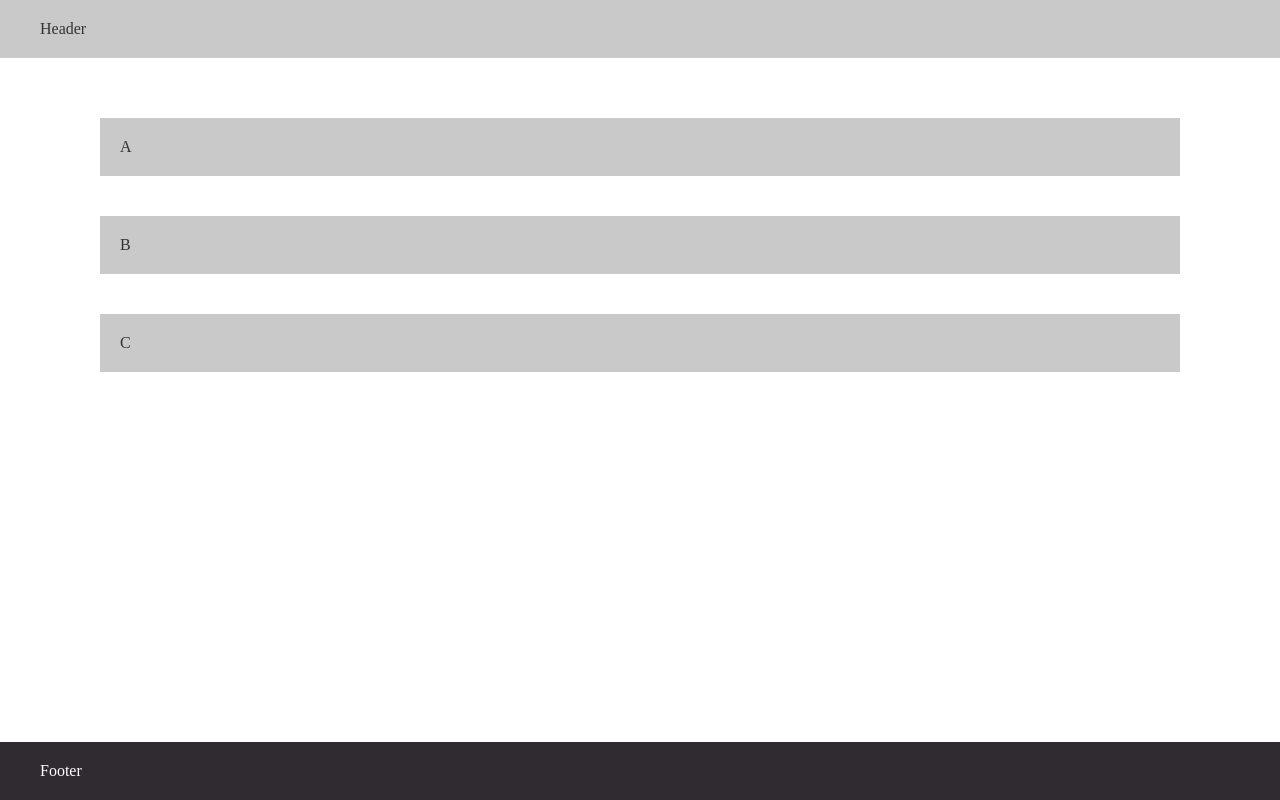
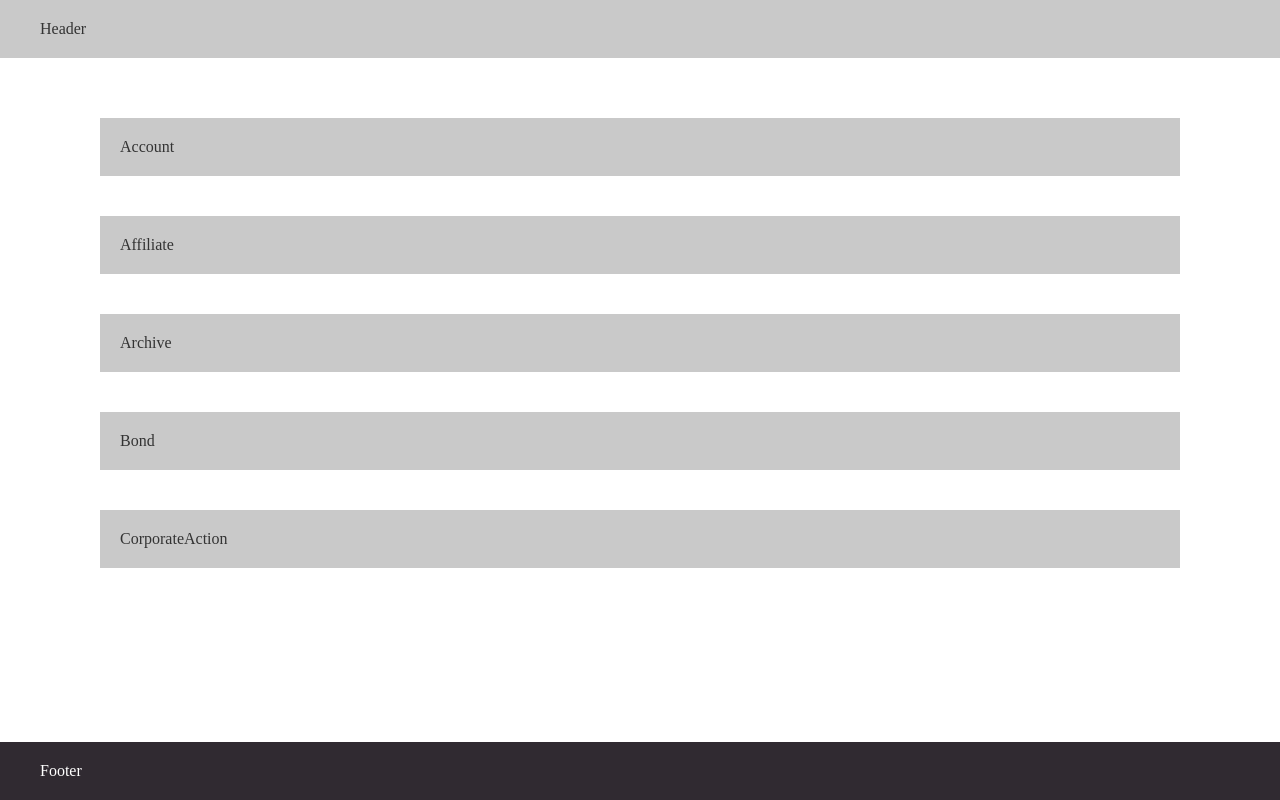
Before and after one commit to shoonyDream/Controllers, a Vue app: page / in a window 1280 px wide. Built offline with nearby package versions, Linux system fonts and the light colour scheme.

Commit message:
change group

```diff
--- a/src/components/Group-list.vue
+++ b/src/components/Group-list.vue
@@ -22,7 +22,8 @@
     methods: {
       groupedList(rawData) {
         let data = rawData.reduce((r, e) => {
-          let group = e.name[0];
+          let word = e.name.split('/');
+          let group = word[0];
           if(!r[group]) r[group] = {group, children: [e]}
           else r[group].children.push(e);
           return r;
```
